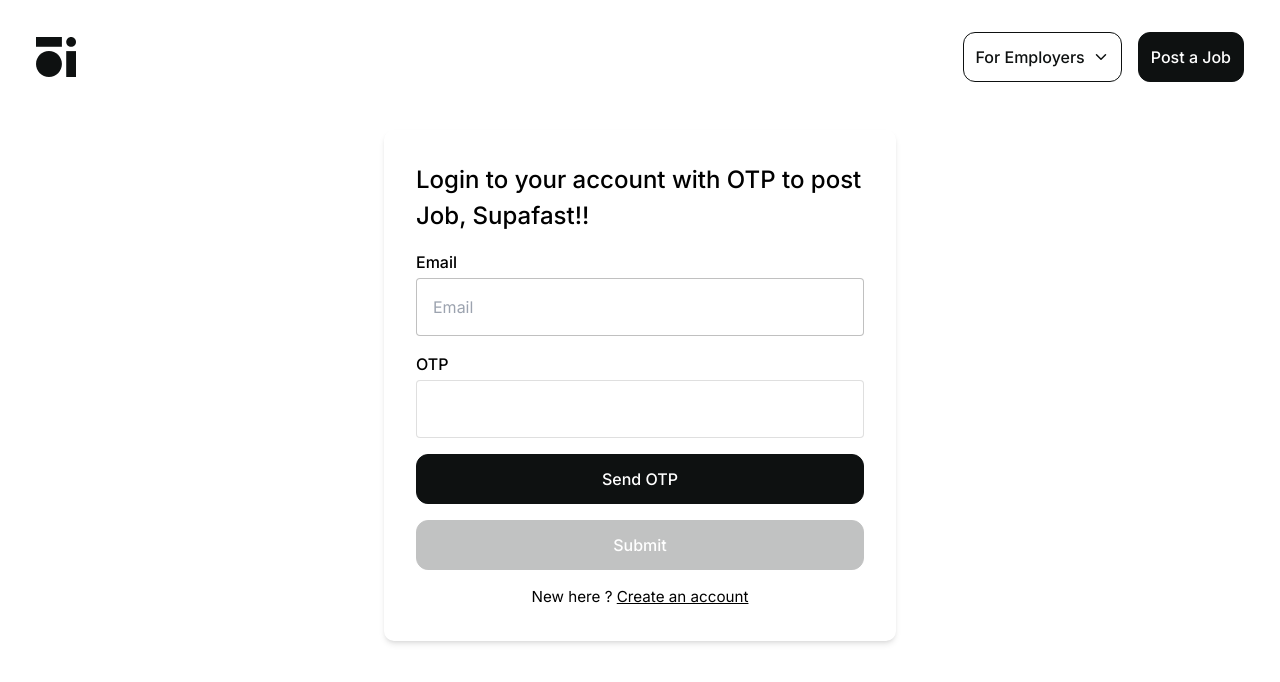
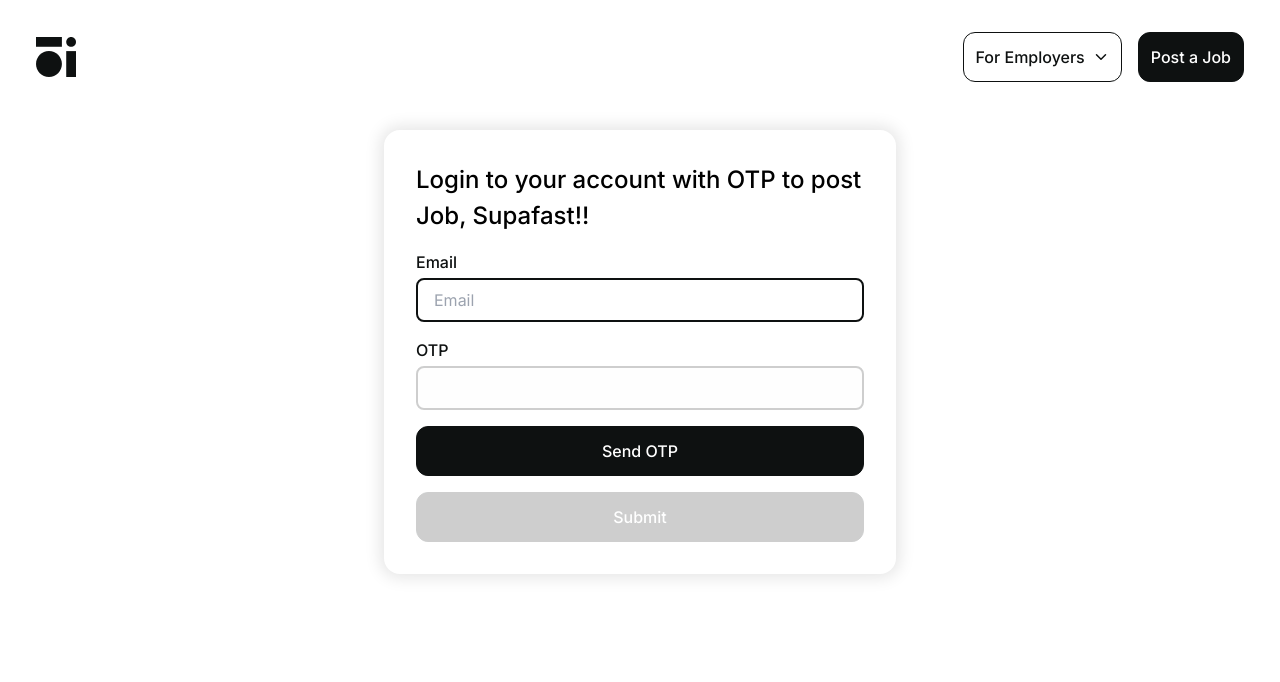
Before and after one commit to jobfinder456/Frontend, a Next.js app: page /signinwithotp in a window 1280 px wide. Shown: the top 682 px of the page. Built offline with nearby package versions, Linux system fonts and the light colour scheme.

Commit message:
added custom 404 page

```diff
--- /dev/null
+++ b/src/app/not-found.jsx
@@ -0,0 +1,7 @@
+import NotFound from "@/components/NotFound";
+
+function NotFoundPage() {
+	return <NotFound></NotFound>
+}
+
+export default NotFoundPage
--- a/src/app/signinwithotp/page.jsx
+++ b/src/app/signinwithotp/page.jsx
@@ -42,42 +42,42 @@ function Page() {
 
     <Toaster />
 
-    <div className="relative mx-auto mt-[2rem] max-w-[32rem] p-[1rem] md:p-[2rem] rounded-[10px] text-black flex flex-col justify-center items-start gap-4 shadow-md">
+    <div className="relative mx-auto mt-[2rem] max-w-[32rem] p-[1rem] md:p-[2rem] text-black flex flex-col justify-center items-start gap-4 rounded-[16px] shadow-[0px_0px_16px_4px_rgba(0,0,0,0.1)]">
 
             <h1 className='text-[1.2rem] md:text-[1.5rem] font-medium'>Login to your account with OTP to post Job, Supafast!!</h1>
 
             <div className='w-[100%] flex flex-col items-start justify-start gap-[0.25rem]'>
 
-              <label htmlFor='email' className=' font-medium'>Email</label>
+              <label htmlFor='email' className='form-label'>Email</label>
               <input
-                  className={`w-[100%] p-[0.5rem] md:p-[1rem] border border-[#13131344] rounded-[4px] ${disable ? '' : 'opacity-50'}`}
+                        className='form-inp disabled:opacity-20'
                         type="email"
                         id="email"
                         autoComplete="on"
                         onChange={(e) => setEmail(e.target.value)}
                         placeholder="Email"
+                        disabled={!disable}
                     />
 
             </div>
 
             <div className='w-[100%] flex flex-col items-start justify-start gap-[0.25rem]'>
 
-              <label htmlFor='OTP' className=' font-medium'>OTP</label>
+              <label htmlFor='OTP' className=' form-label'>OTP</label>
               <input
-                  className={`w-[100%] p-[0.5rem] md:p-[1rem] border border-[#13131344] rounded-[4px] ${disable ? 'opacity-50' : ''}`}
+                        className='form-inp disabled:opacity-20'
                         type="text"
                         id="OTP"
                         onChange={(e) => setOtp(e.target.value)}
                         placeholder=""
+                        disabled={disable}
                     />
 
             </div>
 
-            <button onClick={onEmailSubmit} className={`w-[100%] button-primary ${disable ? '' : 'opacity-25'}`}>Send OTP</button>
+            <button onClick={onEmailSubmit} className='w-[100%] button-primary disabled:opacity-20' disabled={!disable}>Send OTP</button>
 
-            <button onClick={onOtpSubmit} className={`w-[100%] button-primary ${disable ? 'opacity-25' : ''} `}>Submit</button>
-
-            <h3 className='text-[0.95rem] w-[100%] text-center'>New here ? <Link href={'/signup'} className='underline'>Create an account</Link></h3>
+            <button onClick={onOtpSubmit} className={`w-[100%] button-primary disabled:opacity-20`} disabled={disable}>Submit</button>
 
         </div>
 
```
Lines whose indentation alone changed are shown as unchanged.
